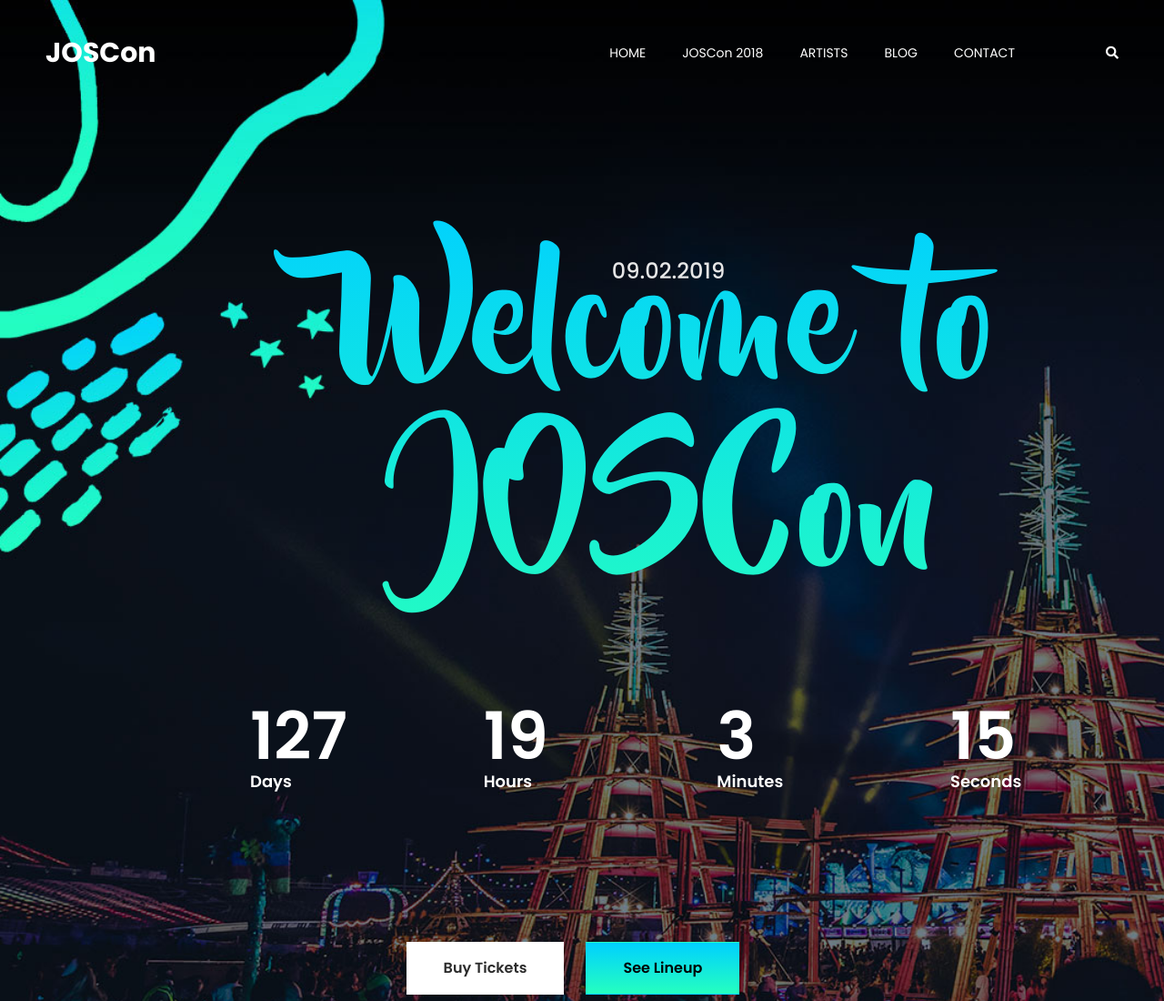
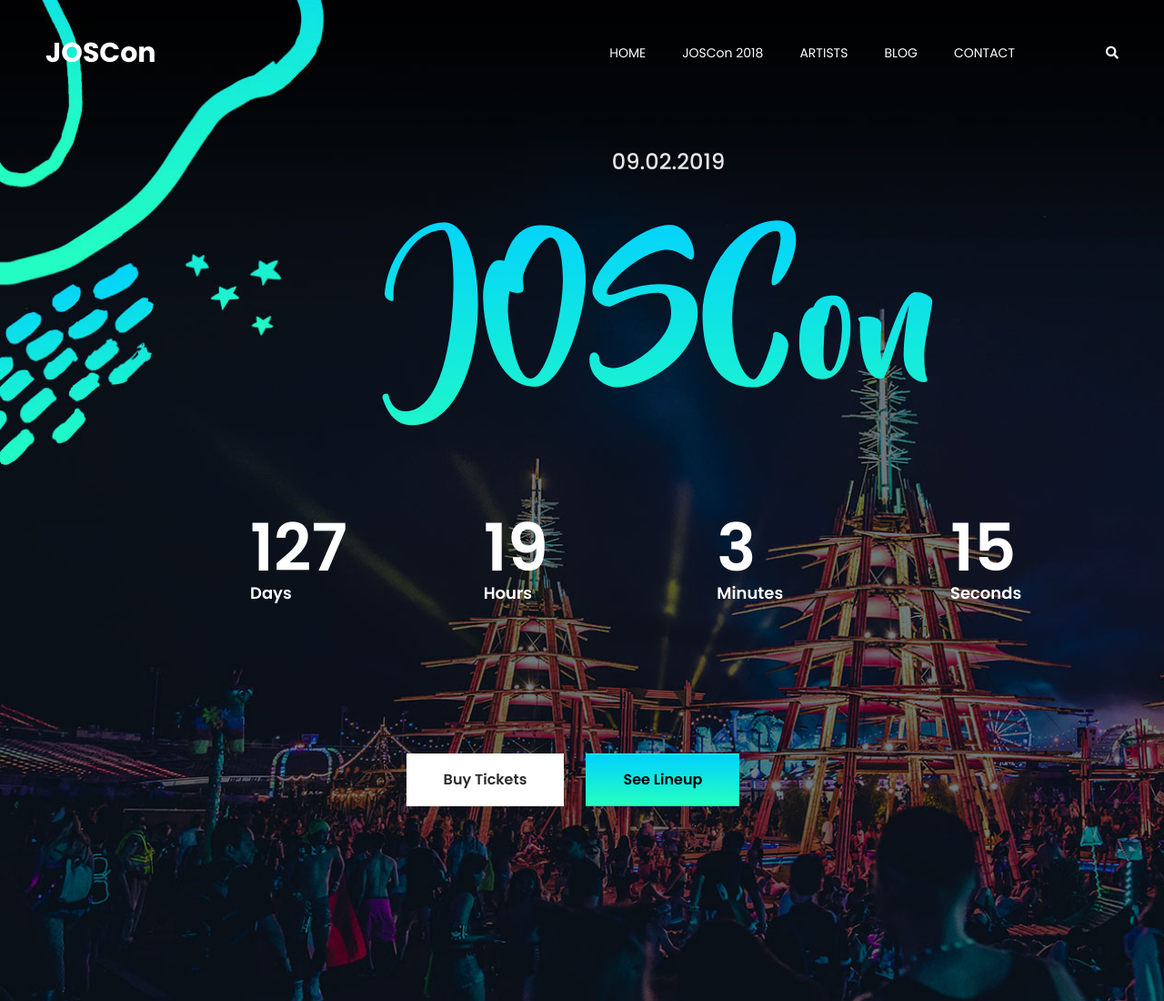
Before and after one commit to ritesh07raj/website, a plain HTML site: page index.html in a window 1280 px wide. Shown: the top 1100 px of the page at 91% size. Drawn offline with Linux system fonts and the light colour scheme.

Commit message:
Fix Center Text and date

```diff
--- a/index.html
+++ b/index.html
@@ -61,9 +61,9 @@
             <div class="row">
                 <div class="col-12 offset-lg-2 col-lg-10">
                     <div class="entry-header">
-                        <h2>Welcome to JOSCon</h2>
+                        <h2>JOSCon</h2>
 
-                        <div class="entry-meta-date">
+                        <div style="top: -60px !important;" class="entry-meta-date">
                             09.02.2019
                         </div><!-- .entry-meta-date -->
                     </div><!-- .entry-header -->
```
